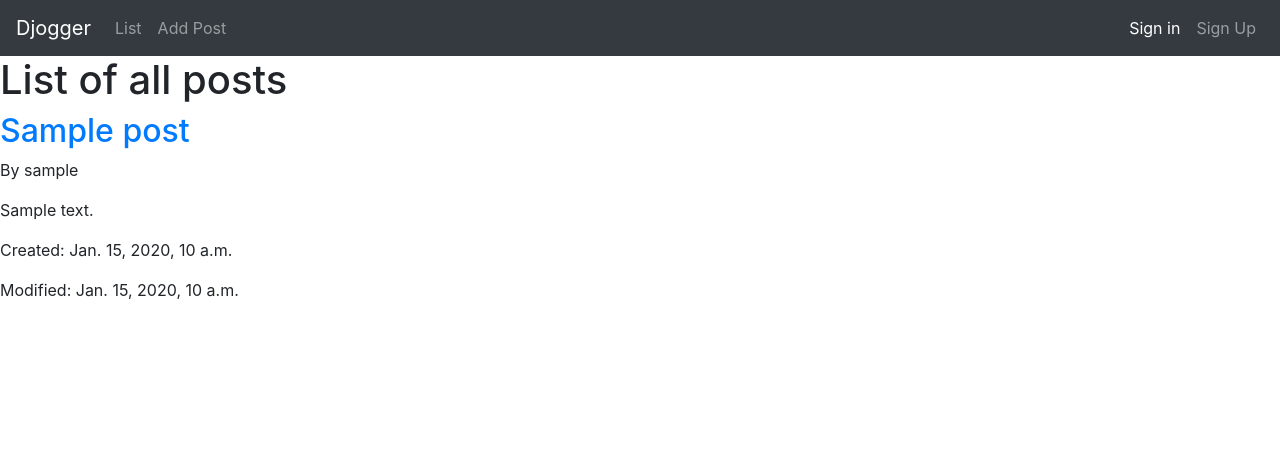
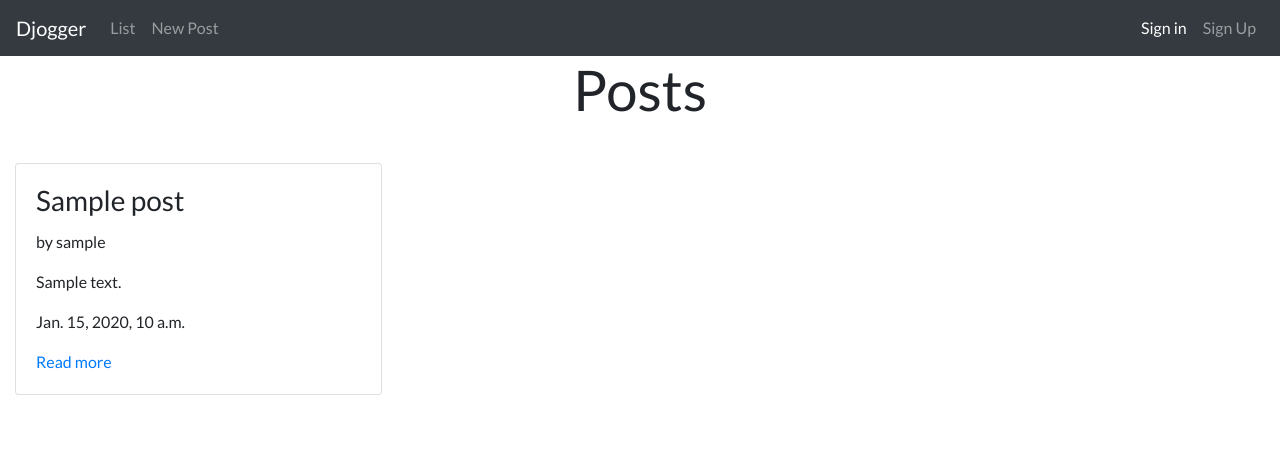
Before and after one commit to atokos/django-blog, a Django app: page /posts/ in a window 1280 px wide. Shown: the top 458 px of the page. Run offline with Django 3.2, Linux system fonts and the light colour scheme; tables that the repository leaves empty hold one stand-in row (values such as "Sample post"); some libraries are stand-ins or nearby versions.

Commit message:
Styling for homepage and listpage

```diff
--- a/posts/templates/posts/list.html
+++ b/posts/templates/posts/list.html
@@ -1,16 +1,29 @@
 {% extends 'base.html' %}
 
 {% block content %}
-    <h1>List of all posts</h1>
-    <div class="post-container">
-    {% for post in post_list %}
-        <div class="post-item">
-            <h2><a href="{% url 'posts:detail' pk=post.id %}">{{ post.title }}</a></h2>
-            <p>By {{ post.posted_by }}</p>
-            <p>{{ post.message }}</p>
-            <p>Created: {{ post.created }}</p>
-            <p>Modified: {{ post.modified }}</p>
+    <div class="container-fluid padding">
+    <div class="row featured text-center">
+        <div class="col-12">
+            <h1 class="display-4">Posts</h1>
         </div>
-    {% endfor %}
+    </div>
+    </div>
+
+    <div class="container-fluid padding">
+    <div class="row padding">
+        {% for post in post_list %}
+        <div class="col-sm-4 card-deck">
+            <div class="card post-item">
+                <div class="card-body">
+                    <h3 class="card-title">{{ post.title }}</h3>
+                    <p class="card-text">by {{ post.posted_by }}</p>
+                    <p class="card-text">{{ post.message }}</p>
+                    <p class="card-text">{{ post.created }}</p>
+                    <a class="card-link" href="{% url 'posts:detail' pk=post.id %}">Read more</a>
+                </div>
+            </div>
+        </div>
+        {% endfor %}
+    </div>
     </div>
 {% endblock %}
--- a/static/css/base.css
+++ b/static/css/base.css
@@ -1,45 +1,16 @@
+@import url('https://fonts.googleapis.com/css?family=Lato');
+
 * {
     margin: 0;
     padding: 0;
     box-sizing: border-box;
-    font-family: Arial, sans-serif;
+    font-family: Lato, sans-serif;
     text-decoration: none;
 }
-.navbar {
-    overflow: hidden;
-    background-color: #5c5c3d;
+.padding {
+    padding-bottom: 2em;
 }
-.navbar a {
-    float: left;
-    color: white;
-    text-align: center;
-    padding: 14px 20px;
-    text-decoration: none;
+.btn {
+    min-width: 8em;
+    margin: auto 0.3em;
 }
-.navbar a:hover {
-    background-color: #e0e0d1;
-    color: black;
-}
-.content div {
-    justify-content: center;
-}
-.content h1 {
-    text-align: center;
-    padding: 14px;
-
-}
-.post-container {
-    display: grid;
-    grid-template-columns: 50% 50%;
-}
-.post-item {
-    padding: 5px 20px 20px 20px;
-    margin: 20px;
-    border: 1px black solid;
-}
-.post-details, .post-edit, .post-create {
-    display: grid;
-    margin: 20px;
-    padding: 20px;
-    border: 1px black solid;
-}
--- a/templates/base.html
+++ b/templates/base.html
@@ -7,7 +7,7 @@
 
     <title>{% block title %}Djogger{% endblock title %}</title>
     <link rel="stylesheet" href="https://stackpath.bootstrapcdn.com/bootstrap/4.2.1/css/bootstrap.min.css" integrity="sha384-GJzZqFGwb1QTTN6wy59ffF1BuGJpLSa9DkKMp0DgiMDm4iYMj70gZWKYbI706tWS" crossorigin="anonymous">
-    <!--<link href="{% static 'css/base.css' %}" rel="stylesheet">-->
+    <link href="{% static 'css/base.css' %}" rel="stylesheet">
 </head>
 <body>
 <nav class="navbar navbar-expand-sm bg-dark navbar-dark">
@@ -21,7 +21,7 @@
                 <a class="nav-link" href="{% url 'posts:list' %}">List</a>
             </li>
             <li class="nav-item">
-                <a class="nav-link" href="{% url 'posts:create' %}">Add Post</a>
+                <a class="nav-link" href="{% url 'posts:create' %}">New Post</a>
             </li>
         </ul>
         <ul class="navbar-nav ml-auto">
```
Also changed, not shown: templates/home.html (+29 -1 lines).
